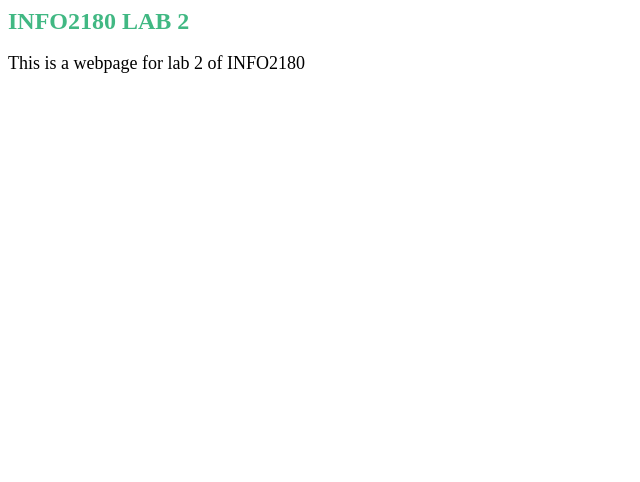
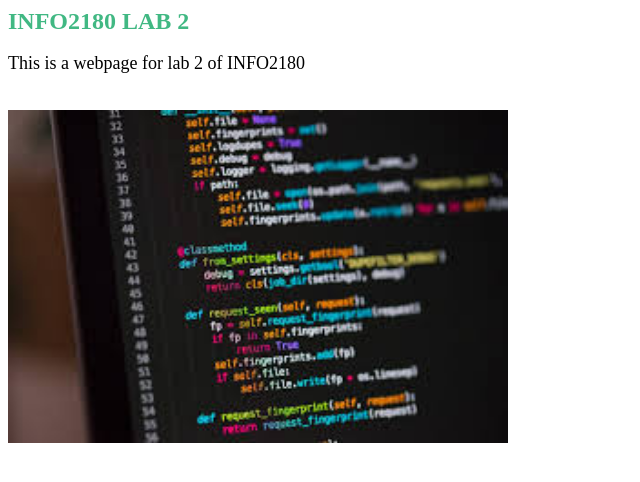
Before and after one commit to ToyaPinnock/info2180-lab2, a plain HTML site: page index.html in a window 1280 px wide. Shown: the whole page, without its empty margins (0-640 px from the left). Drawn offline with Linux system fonts and the light colour scheme.

Commit message:
Added a image

```diff
--- a/index.html
+++ b/index.html
@@ -10,6 +10,9 @@
     <body>
         <h1>INFO2180 LAB 2</h1>
         <p>This is a webpage for lab 2 of INFO2180 </p>
+        <br/>
+        <img src="image/code.jpg" alt="This is an image of a code" width= 500px/>
+
 
     </body>
 </html>
```
Also changed, not shown: image/code.jpg (added).
